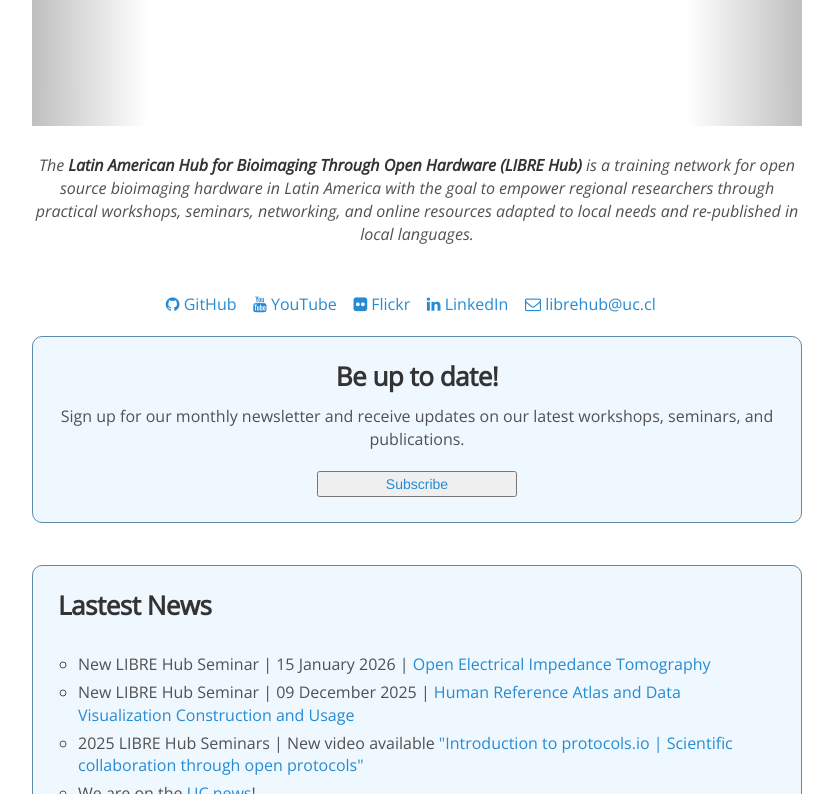
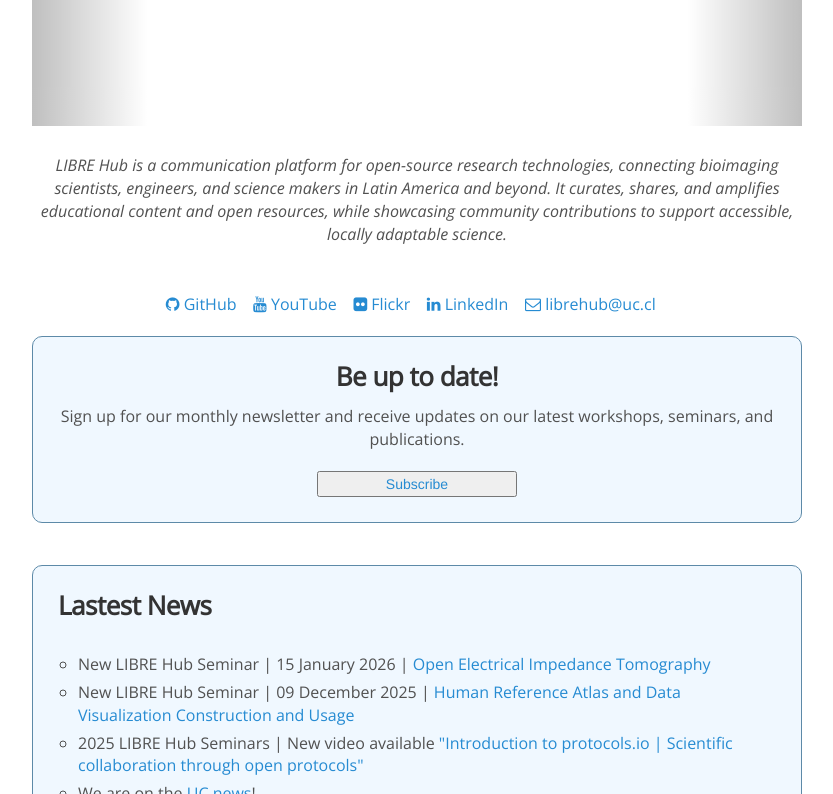
Before and after one commit to LIBREhub/LIBREhub.github.io, a Jekyll site: the page built from index.html, in a window 1280 px wide and 900 px high, scrolled down 316 px, cut to the strip 106-900 px from the top of the window. Shown: the whole strip, without its empty margins (223-1056 px from the left). Built offline with Jekyll 4.4.1, drawn with Linux system fonts in a browser that asks for light colours; nearby versions of some CDN libraries.

Commit message:
Revise LIBRE Hub description for clarity and focus

```diff
--- a/index.html
+++ b/index.html
@@ -68,7 +68,7 @@ layout: default
       <span style="display: block; margin-bottom: 2em"></span>
 
       <p>
-      <i>The <strong>Latin American Hub for Bioimaging Through Open Hardware (LIBRE Hub)</strong> is a training network for open source bioimaging hardware in Latin America with the goal to empower regional researchers through practical workshops, seminars, networking, and online resources adapted to local needs and re-published in local languages.</i>
+      <i>LIBRE Hub is a communication platform for open-source research technologies, connecting bioimaging scientists, engineers, and science makers in Latin America and beyond. It curates, shares, and amplifies educational content and open resources, while showcasing community contributions to support accessible, locally adaptable science.</i>
 
       <span style="display: block; margin-bottom: 3em"></span>
       <a href="https://github.com/librehub"><i class="fa fa-github"></i> GitHub</a>&nbsp;&nbsp;&nbsp;
```
